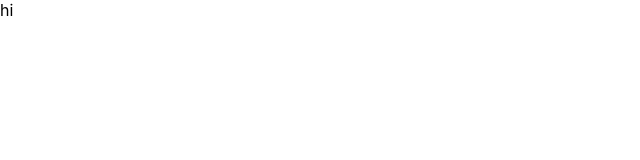
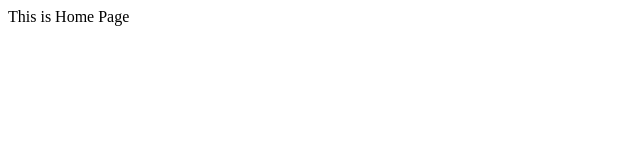
Before and after one commit to 221910313003/box-office, a React (Create React App) app: page / in a window 1280 px wide. Shown: the top 160 px of the page, without its empty margins (0-640 px from the left). Built offline with nearby package versions, Linux system fonts and the light colour scheme.

Commit message:
added react-router

```diff
--- a/package.json
+++ b/package.json
@@ -8,6 +8,8 @@
     "@testing-library/user-event": "^13.5.0",
     "react": "^18.2.0",
     "react-dom": "^18.2.0",
+    "react-router": "^5.2.0",
+    "react-router-dom": "^5.2.0",
     "react-scripts": "5.0.1",
     "web-vitals": "^2.1.4",
     "workbox-background-sync": "^6.5.3",
--- a/src/App.js
+++ b/src/App.js
@@ -1,7 +1,20 @@
 import React from 'react';
+import { Switch, Route } from 'react-router-dom';
 
 function App() {
-  return <div>hi</div>;
+  return (
+    <Switch>
+      <Route exact path="/">
+        This is Home Page
+      </Route>
+
+      <Route exact path="/starred">
+        This is starred
+      </Route>
+
+      <Route>This is 404 page</Route>
+    </Switch>
+  );
 }
 
 export default App;
--- a/src/index.js
+++ b/src/index.js
@@ -1,12 +1,16 @@
-import React from "react";
-import ReactDOM from "react-dom/client";
-import "./index.css";
-import App from "./App";
-import * as serviceWorkerRegistration from "./serviceWorkerRegistration";
-import reportWebVitals from "./reportWebVitals";
+import React from 'react';
+import ReactDOM from 'react-dom/client';
+import { BrowserRouter } from 'react-router-dom';
+import App from './App';
+import * as serviceWorkerRegistration from './serviceWorkerRegistration';
+import reportWebVitals from './reportWebVitals';
 
-const root = ReactDOM.createRoot(document.getElementById("root"));
-root.render(<App />);
+const root = ReactDOM.createRoot(document.getElementById('root'));
+root.render(
+  <BrowserRouter>
+    <App />
+  </BrowserRouter>
+);
 
 // If you want your app to work offline and load faster, you can change
 // unregister() to register() below. Note this comes with some pitfalls.
```
Also changed, not shown: 1 other file (tests, documents, lock files or other folders).
